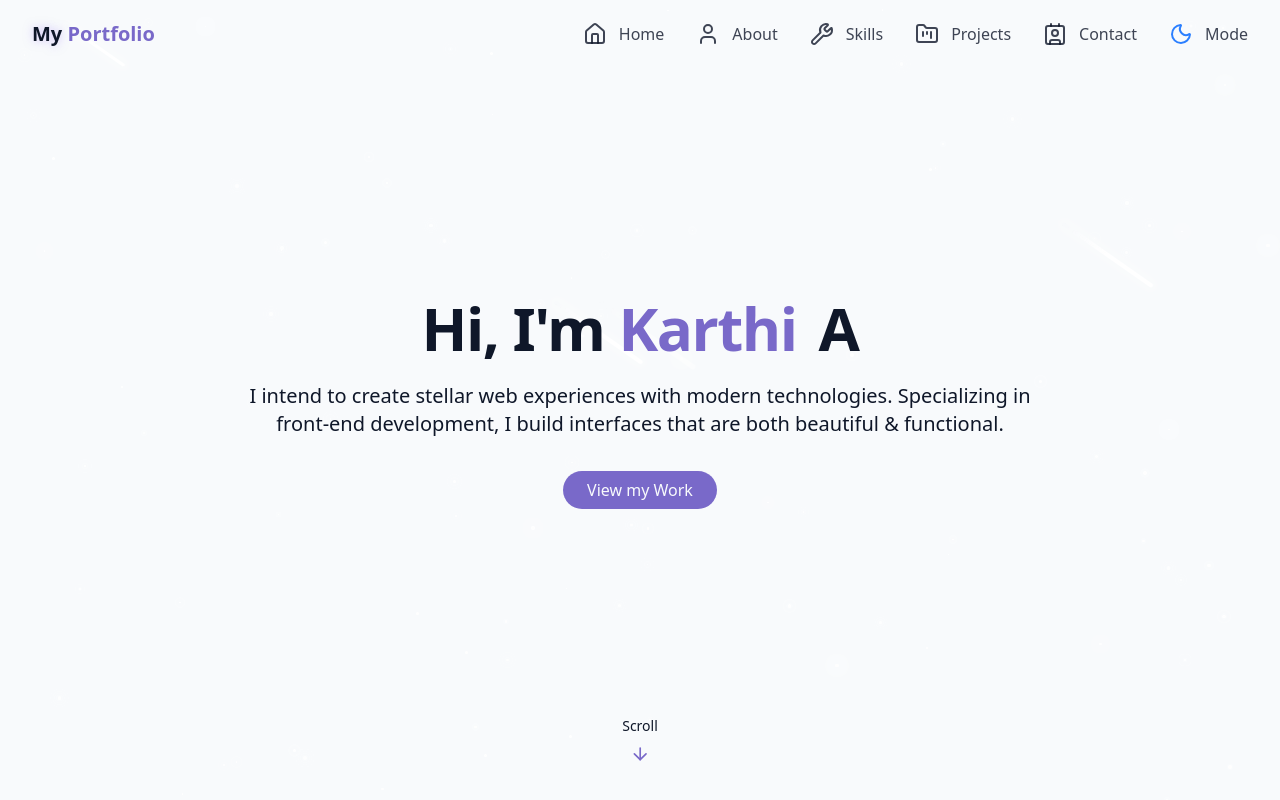
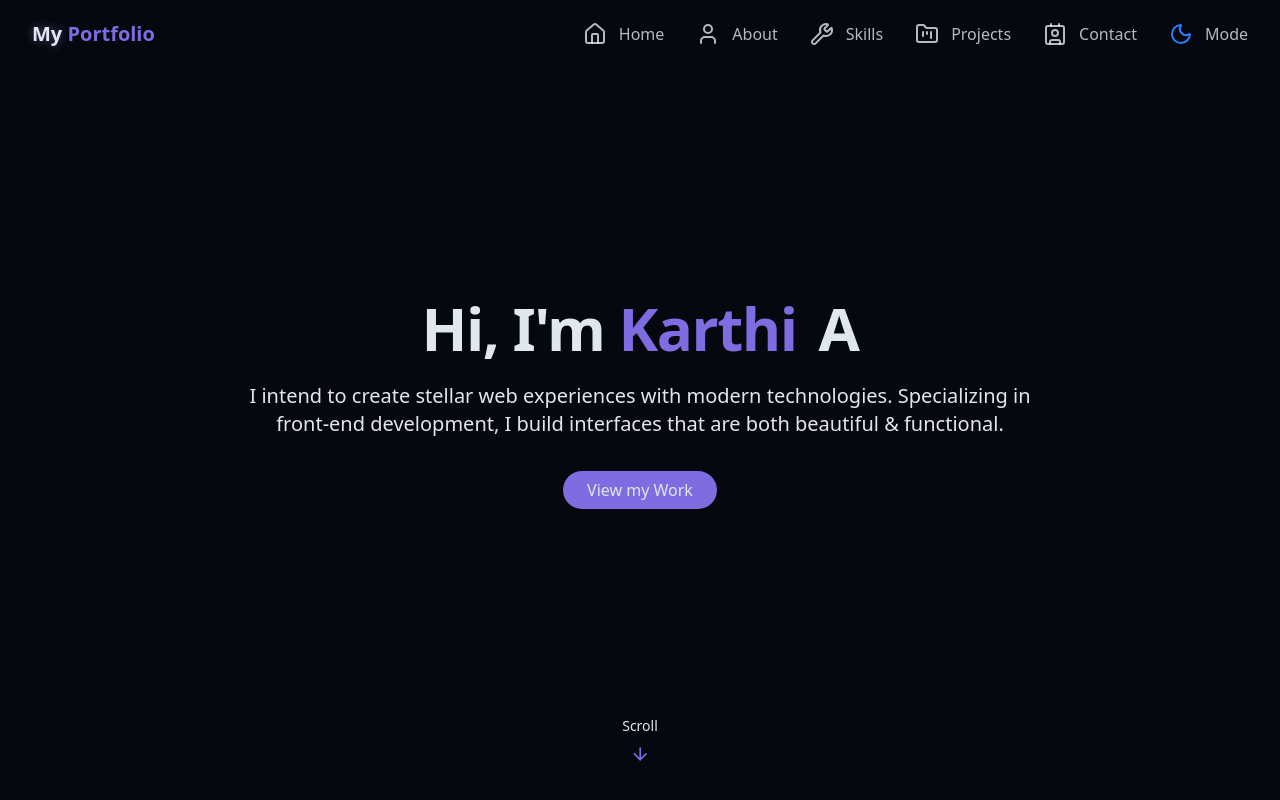
Before and after one commit to karthi1048/portfolio-v1, a React (Vite) app: page / in a window 1280 px wide. Shown: the top 800 px of the page. Built offline with nearby package versions, Linux system fonts and the light colour scheme.

Commit message:
Updates public folder & theme toggle

```diff
--- a/src/components/Navbar.jsx
+++ b/src/components/Navbar.jsx
@@ -11,28 +11,29 @@ const navItems = [
     {name: "Contact", href: "#contact", svgLogo: <Contact/> },
 ];
 
-export const Navbar = () => {
+export const Navbar = ({ isDarkMode, toggleTheme }) => {
+
     const [isScrolled, setIsScrolled] = useState(false);
     const [isMenuOpen, setIsMenuOpen] = useState(false);         // for mobile menu
 
     // check if they have scrolled more than height=10
     useEffect(() => {
-        const handleScroll = () => {
-            setIsScrolled(window.screenY > 10);
-        };
+        const handleScroll = () => setIsScrolled(window.scrollY > 10);
 
         window.addEventListener("scroll", handleScroll);
         return () => window.removeEventListener("scroll", handleScroll);
     }, []);
 
-    // useEffect is not currently working, & isScrolled is not properly applied.
+    // Stop scroll while mobile menu is OPEN
+    useEffect(() => {
+        isMenuOpen ? document.body.style.overflow = "hidden" : document.body.style.overflow = "";
+        return () => document.body.style.overflow = "";     // cleanup
+    }, [isMenuOpen]);
 
     return (
         <nav className={classNs(
             "fixed w-full z-40 transition-all duration-300",
             isScrolled ? "py-3 shadow-xs bg-background/70 backdrop-blur-md" : "py-5"
-            // isScrolled ? "py-5" : "py-3 bg-background/70 backdrop-blur-md shadow-xs"
-            // isScrolled ? "bg-blue-500" : "bg-red-400"
             )}>
             <div className="container flex items-center justify-between">
                 <a href="#hero" className="text-xl font-bold text-primary flex items-center">
@@ -51,7 +52,7 @@ export const Navbar = () => {
                             <span>{ item.name }</span>
                         </a>
                     ))}
-                    <ThemeToggle/>
+                    <ThemeToggle isDarkMode={isDarkMode} toggleTheme={toggleTheme}/>
                 </div>
                 {/* Mobile Navbar */}
                 <button
@@ -68,7 +69,7 @@ export const Navbar = () => {
                     </span>
                 </button>
                 <div className={classNs(
-                    "fixed inset-0 bg-background/95 backdrop-blur-md z-40",
+                    "fixed inset-0 h-screen bg-background/85 backdrop-blur-md z-40",
                     "flex flex-col items-center justify-center transition-all duration-300 md:hidden",
                     isMenuOpen ? "opacity-100 pointer-events-auto" : "opacity-0 pointer-events-none"
                     )}>
@@ -83,7 +84,7 @@ export const Navbar = () => {
                                 <span>{ item.name }</span>
                             </a>
                         ))}
-                        <ThemeToggle/>
+                        <ThemeToggle isDarkMode={isDarkMode} toggleTheme={toggleTheme}/>
                     </div>
                 </div>
             </div>
--- a/src/components/ThemeToggle.jsx
+++ b/src/components/ThemeToggle.jsx
@@ -1,31 +1,6 @@
 import { Moon, Sun } from "lucide-react";
-import { useEffect, useState } from "react"
 
-export const ThemeToggle = () => {
-    const [isDarkMode, setIsDarkMode] = useState(false);
-
-    useEffect(() => {
-        const storedTheme = localStorage.getItem("theme");
-        if (storedTheme === "dark") {
-            document.documentElement.classList.add("dark");
-            setIsDarkMode(true);
-        } else {
-            document.documentElement.classList.remove("dark");
-            setIsDarkMode(false);
-        }
-    }, []);
-
-    const toggleTheme = () => {
-        if (isDarkMode) {
-            document.documentElement.classList.remove("dark");
-            localStorage.setItem("theme", "light");
-            setIsDarkMode(false);
-        } else {
-            document.documentElement.classList.add("dark");
-            localStorage.setItem("theme", "dark");
-            setIsDarkMode(true);
-        }
-    }
+export const ThemeToggle = ({ isDarkMode, toggleTheme }) => {
 
     return (
         <button
--- a/src/pages/Home.jsx
+++ b/src/pages/Home.jsx
@@ -1,3 +1,4 @@
+import { useEffect, useState } from "react";
 import { AboutMe } from "../components/AboutMe"
 import { ContactSection } from "../components/ContactSection"
 import { FooterSection } from "../components/FooterSection"
@@ -8,12 +9,34 @@ import { SkillsSection } from "../components/SkillsSection"
 import { StarBackground } from "../components/StarBackground"
 
 export const Home = () => {
+    const [isDarkMode, setIsDarkMode] = useState(false);         // default = light mode
+
+    // Initial theme check on load
+    useEffect(() => {
+        const storedTheme = localStorage.getItem("theme");
+        const isDark = ( storedTheme === "dark" || document.documentElement.classList.add("dark") );
+        setIsDarkMode(isDark);
+    }, []);
+
+    const toggleTheme = () => {
+        const newIsDark = !isDarkMode;                          // Flips mode
+        setIsDarkMode(newIsDark);
+
+        if (newIsDark) {
+            document.documentElement.classList.add("dark");
+            localStorage.setItem("theme", "dark");
+        } else {
+            document.documentElement.classList.remove("dark");
+            localStorage.setItem("theme", "light");
+        }
+    }
+
     return (
         <div className="min-h-screen bg-background text-foreground overflow-x-hidden">
-            {/* Background effects */}
-            <StarBackground/>
+            {/* Background effects rendered only in dark mode*/}
+            { isDarkMode && <StarBackground/> }
             <header>
-                <Navbar/>
+                <Navbar isDarkMode={isDarkMode} toggleTheme={toggleTheme}/>
             </header>
             <main>
                 <HeroSection/>
```
Also changed, not shown: public/humans.txt, public/robots.txt, 1 other file (tests, documents, lock files or other folders).
